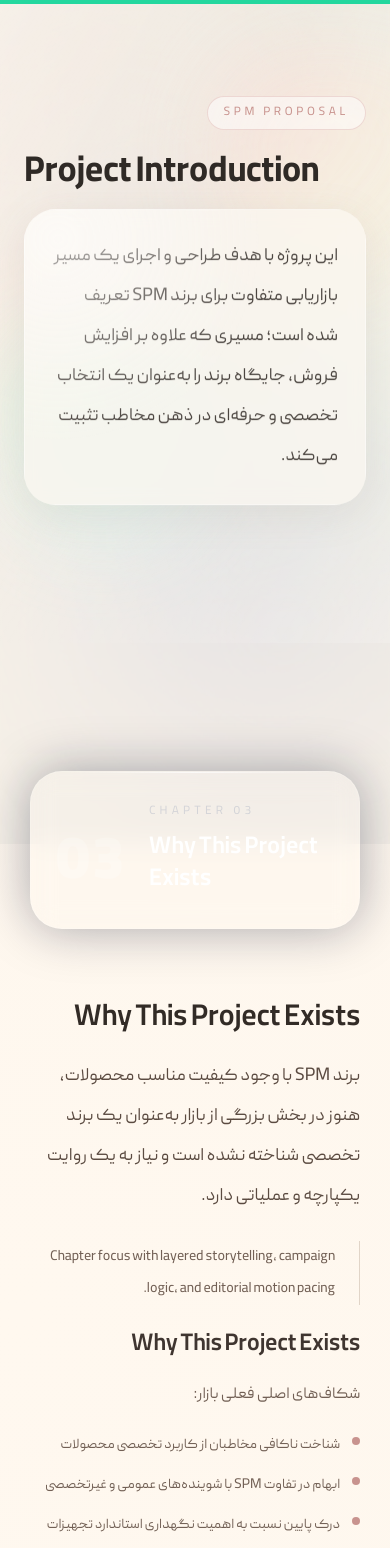
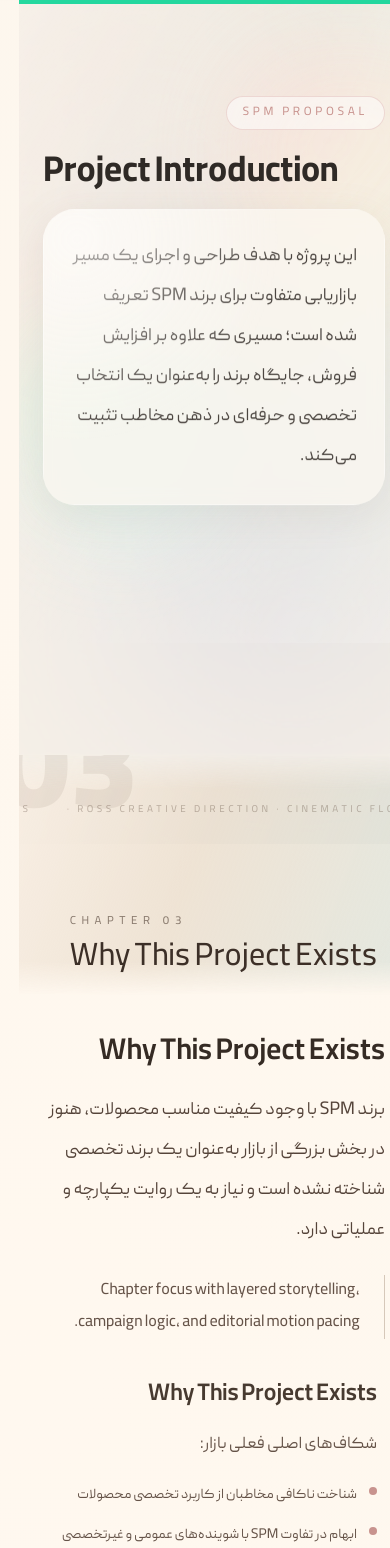
Before and after one commit to rosscreativeagency-web/final-proposal-test, a Next.js app: page / in a window 390 px wide. Shown: the top 1548 px of the page. Built offline with nearby package versions, Linux system fonts and the light colour scheme.

Commit message:
Refine proposal into cinematic full-width editorial flow

```diff
--- a/src/app/globals.css
+++ b/src/app/globals.css
@@ -10,9 +10,9 @@
   --color-accent-mint: #b8cfc6;
   --color-surface: #fbf7f1;
   --color-surface-soft: #f1e8dc;
-  --text-primary: #5b4b41;
-  --text-secondary: #726055;
-  --text-muted: #947f70;
+  --text-primary: #55443a;
+  --text-secondary: #655348;
+  --text-muted: #7c695a;
   --text-kpi: #4f3f35;
 
   --space-inline: clamp(1.25rem, 2vw, 2.5rem);
@@ -25,10 +25,7 @@
   --motion-ease: cubic-bezier(0.24, 0.88, 0.32, 1);
 }
 
-html {
-  direction: rtl;
-  scroll-behavior: smooth;
-}
+html { direction: rtl; scroll-behavior: smooth; }
 
 body {
   margin: 0;
@@ -39,43 +36,49 @@
   transition: background-color var(--motion-slow) var(--motion-ease), color var(--motion-base) var(--motion-ease);
 }
 
-.bidi-ltr {
-  direction: ltr;
-  unicode-bidi: isolate;
+.bidi-ltr { direction: ltr; unicode-bidi: isolate; }
+.proposal-bleed { width: 100vw; margin-inline: calc(50% - 50vw); padding-inline: var(--space-inline); }
+.chapter-overlap-top { margin-top: clamp(-4.5rem, -6vw, -2rem); }
+.chapter-overlap-bottom { margin-bottom: clamp(-4rem, -5.5vw, -1.5rem); }
+
+.editorial-grid { display: grid; gap: clamp(1.5rem, 2.5vw, 2.5rem); grid-template-columns: minmax(0, 1fr); }
+@media (min-width: 960px) { .editorial-grid { grid-template-columns: minmax(0, 1.35fr) minmax(0, 0.85fr); } }
+.editorial-grid--wide { align-items: end; }
+@media (min-width: 1024px) { .editorial-grid--wide { grid-template-columns: minmax(0, 1.5fr) minmax(0, 0.7fr); padding-inline: clamp(1rem, 4vw, 6rem); } }
+
+.chapter-divider {
+  position: relative;
+  min-height: clamp(15rem, 34vw, 24rem);
+  margin-block: clamp(2.5rem, 8vw, 8rem);
+  display: flex;
+  align-items: end;
+  overflow: hidden;
+  isolation: isolate;
 }
-
-.proposal-bleed {
-  width: 100vw;
-  margin-inline: calc(50% - 50vw);
-  padding-inline: var(--space-inline);
+.chapter-divider__wash {
+  position: absolute; inset: 0;
+  background: linear-gradient(110deg, rgba(248, 238, 227, 0.95) 0%, rgba(230, 216, 198, 0.65) 44%, rgba(190, 210, 203, 0.4) 100%);
+  mask-image: linear-gradient(to bottom, transparent 0%, black 14%, black 86%, transparent 100%);
 }
-
-.chapter-overlap-top {
-  margin-top: clamp(-4.5rem, -6vw, -2rem);
+.chapter-divider__number {
+  position: absolute; inset-inline-end: -1.5rem; top: -1.5rem;
+  font-size: clamp(8rem, 22vw, 20rem);
+  font-weight: 900; line-height: 0.8; letter-spacing: -0.04em;
+  color: rgba(86, 63, 47, 0.17);
 }
-
-.chapter-overlap-bottom {
-  margin-bottom: clamp(-4rem, -5.5vw, -1.5rem);
+.chapter-divider__ticker {
+  position: absolute; inset-inline: 0; top: 20%;
+  display: flex; gap: 2.2rem; white-space: nowrap;
+  font-size: clamp(0.62rem, 1vw, 0.85rem);
+  letter-spacing: 0.35em;
+  color: rgba(92, 72, 58, 0.36);
 }
-
-.editorial-grid {
-  display: grid;
-  gap: clamp(1.5rem, 2.5vw, 2.5rem);
-  grid-template-columns: minmax(0, 1fr);
-}
-
-@media (min-width: 960px) {
-  .editorial-grid {
-    grid-template-columns: minmax(0, 1.35fr) minmax(0, 0.85fr);
-  }
-}
+.chapter-divider__content { position: relative; z-index: 3; padding: clamp(1.3rem, 2vw, 2rem) clamp(0.3rem, 3vw, 4rem); }
+.chapter-divider__label { margin: 0; font-size: 0.72rem; letter-spacing: 0.48em; color: rgba(74, 57, 45, 0.62); }
+.chapter-divider__title { margin-top: 0.75rem; font-size: clamp(2rem, 5.8vw, 5.6rem); line-height: 0.96; color: #3c2f27; }
 
 .grain-overlay {
-  position: absolute;
-  inset: 0;
-  pointer-events: none;
-  opacity: 0.15;
+  position: absolute; inset: 0; pointer-events: none; opacity: 0.15;
   background-image: radial-gradient(rgba(116, 98, 82, 0.35) 0.45px, transparent 0.45px);
-  background-size: 3px 3px;
-  mix-blend-mode: soft-light;
+  background-size: 3px 3px; mix-blend-mode: soft-light;
 }
--- a/src/app/page.tsx
+++ b/src/app/page.tsx
@@ -50,21 +50,21 @@
       <IntroSection intro={intro} />
       <ProposalContent>
         {defaultChapters.map((chapter, chapterIndex) => (
-          <section key={chapter.id} className="space-y-10 py-6">
+          <section key={chapter.id} className="space-y-12 py-10">
             <ChapterDivider chapter={chapter.englishTitle} index={chapterIndex + 2} tone={chapterIndex % 2 === 0 ? "calm" : "energetic"} />
-            <ChapterTransition className="space-y-6">
-              <Reveal className="editorial-grid items-start">
+            <ChapterTransition className="space-y-10 px-6 md:px-10">
+              <Reveal className="editorial-grid editorial-grid--wide items-start">
                 <div>
-                  <h2 className="text-3xl font-semibold text-[#322b26] md:text-5xl">{chapter.englishTitle}</h2>
-                  {chapter.persianNarrative ? <p className="mt-5 max-w-4xl text-lg leading-10 text-[var(--text-primary)]">{chapter.persianNarrative}</p> : null}
+                  <h2 className="text-3xl font-semibold text-[#352b24] md:text-6xl">{chapter.englishTitle}</h2>
+                  {chapter.persianNarrative ? <p className="mt-5 max-w-5xl text-lg leading-10 text-[var(--text-primary)]">{chapter.persianNarrative}</p> : null}
                 </div>
-                <div className="border-s border-[#c9b8a7]/55 ps-6 text-sm leading-8 text-[var(--text-secondary)] md:mt-14 md:text-base">Chapter focus with layered storytelling, campaign logic, and editorial motion pacing.</div>
+                <div className="border-s border-[#baa896]/60 ps-6 text-base leading-8 text-[var(--text-secondary)] md:mt-20">Chapter focus with layered storytelling, campaign logic, and editorial motion pacing.</div>
               </Reveal>
-              <div className="grid gap-x-16 gap-y-10 md:grid-cols-2">
+              <div className="grid gap-x-24 gap-y-16 md:grid-cols-2">
                 {(chapter.sections ?? []).map((section, sectionIndex) => (
-                  <Reveal key={`${chapter.id}-${section.englishHeading}`} className={`relative ${sectionIndex % 2 ? "md:pt-12 md:-translate-x-6" : "md:translate-x-4"}`}>
-                    <h3 className="text-2xl font-semibold text-[#3f3530]">{section.englishHeading}</h3>
-                    {section.persianLead ? <p className="mt-4 leading-9 text-[var(--text-secondary)]">{section.persianLead}</p> : null}
+                  <Reveal key={`${chapter.id}-${section.englishHeading}`} className={`relative px-2 ${sectionIndex % 2 ? "md:pt-16 md:-translate-x-14" : "md:translate-x-10"}`}>
+                    <h3 className="text-2xl font-semibold text-[#473a30]">{section.englishHeading}</h3>
+                    {section.persianLead ? <p className="mt-4 text-[17px] leading-9 text-[var(--text-secondary)]">{section.persianLead}</p> : null}
                     <ul>{renderBullets(section.bullets)}</ul>
                   </Reveal>
                 ))}
--- a/src/components/layout/proposal-shell.tsx
+++ b/src/components/layout/proposal-shell.tsx
@@ -11,7 +11,7 @@
 }
 
 export function ProposalContent({ children }: { children: React.ReactNode }) {
-  return <section className="mx-auto w-[min(95vw,1600px)] px-5 pb-[var(--space-section)] md:px-8">{children}</section>;
+  return <section className="w-full px-0 pb-[var(--space-section)]">{children}</section>;
 }
 
 export function ProposalBleed({ children, className = "" }: { children: React.ReactNode; className?: string }) {
--- a/src/components/visual/chapter-divider.tsx
+++ b/src/components/visual/chapter-divider.tsx
@@ -3,34 +3,31 @@
 import { motion } from "framer-motion";
 
 export function ChapterDivider({ chapter, index, tone = "calm" }: { chapter: string; index: number; tone?: "calm" | "energetic" }) {
+  const chapterNo = String(index + 1).padStart(2, "0");
+
   return (
-    <motion.div
-      initial={{ opacity: 0, y: 30 }}
-      whileInView={{ opacity: 1, y: 0 }}
-      viewport={{ once: true, amount: 0.4 }}
-      transition={{ duration: tone === "energetic" ? 0.7 : 1.1, ease: [0.2, 0.8, 0.2, 1] }}
-      className="relative my-18 overflow-hidden rounded-[2rem] border border-white/15 bg-white/5 px-6 py-8 shadow-[0_0_50px_rgba(12,18,45,0.35)] backdrop-blur-md"
+    <motion.section
+      initial={{ opacity: 0, y: 56, filter: "blur(10px)" }}
+      whileInView={{ opacity: 1, y: 0, filter: "blur(0px)" }}
+      viewport={{ once: true, amount: 0.35 }}
+      transition={{ duration: tone === "energetic" ? 0.8 : 1.15, ease: [0.19, 1, 0.22, 1] }}
+      className="chapter-divider proposal-bleed"
     >
-      <div className="absolute inset-x-8 top-0 h-px bg-gradient-to-r from-transparent via-white/70 to-transparent" />
-      <div className="flex items-end justify-between gap-6">
-        <div>
-          <p dir="ltr" className="bidi-ltr text-xs tracking-[0.35em] text-zinc-300">
-            CHAPTER {String(index + 1).padStart(2, "0")}
-          </p>
-          <motion.h2
-            dir="ltr"
-            className="bidi-ltr mt-3 text-2xl font-semibold text-white md:text-4xl"
-            initial={{ letterSpacing: "0.22em" }}
-            whileInView={{ letterSpacing: "0.01em" }}
-            transition={{ duration: 1.1 }}
-          >
-            {chapter}
-          </motion.h2>
-        </div>
-        <motion.span className="text-6xl font-black text-white/20" initial={{ rotate: -16, scale: 0.6 }} whileInView={{ rotate: 0, scale: 1 }} transition={{ duration: 0.8 }}>
-          {String(index + 1).padStart(2, "0")}
-        </motion.span>
+      <div className="chapter-divider__wash" />
+      <motion.span className="chapter-divider__number" initial={{ x: 70, opacity: 0.2 }} whileInView={{ x: 0, opacity: 0.5 }} transition={{ duration: 1.1 }}>
+        {chapterNo}
+      </motion.span>
+      <motion.div className="chapter-divider__ticker" initial={{ x: "20%", opacity: 0 }} whileInView={{ x: 0, opacity: 1 }} transition={{ duration: 1.05 }}>
+        <span>ROSS CREATIVE DIRECTION · CINEMATIC FLOW ·</span>
+        <span>{chapter.toUpperCase()} ·</span>
+      </motion.div>
+
+      <div className="chapter-divider__content bidi-ltr" dir="ltr">
+        <p className="chapter-divider__label">CHAPTER {chapterNo}</p>
+        <motion.h2 className="chapter-divider__title" initial={{ y: 18, opacity: 0 }} whileInView={{ y: 0, opacity: 1 }} transition={{ delay: 0.08, duration: 0.8 }}>
+          {chapter}
+        </motion.h2>
       </div>
-    </motion.div>
+    </motion.section>
   );
 }
```
Also changed, not shown: src/components/visual/media-placeholders.tsx (+37 -111 lines).
